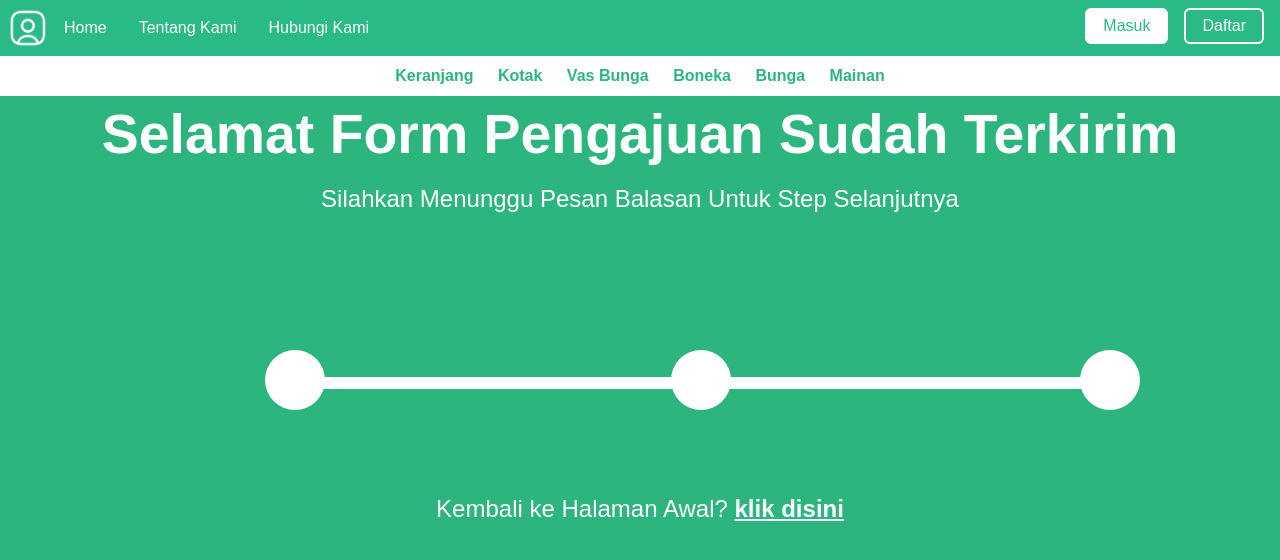
After one commit to MuhammadFirdaus210/INF206-2023-RD4-JunkExchange, a Laravel app: page /kirimpengajuan in a window 1280 px wide. The commit adds this page. Shown: the top 560 px of the page. Run offline with Laravel 10, Linux system fonts and the light colour scheme.

Commit message:
feat : kirim pengajuan dan tentang kami

```diff
--- /dev/null
+++ b/JunkExchange/public/css/kirimpengajuan.css
@@ -0,0 +1,106 @@
+*{
+    font-family: Arial, Helvetica, sans-serif;
+    font-weight: normal;
+    text-decoration: none;
+  }
+
+  body {
+    margin: 0;
+    padding: 0;
+    background-color:#2cb67d ;
+    background-size: 100%;
+    background-position: 0 45px;
+  }
+
+  .toolbar {
+    background-color: #fff;
+    padding: 8px 25px;
+    text-align: center;
+  }
+
+  .toolbar a {
+    text-decoration: none;
+    color: #2cb67d;
+    padding: 5px 10px;
+    border-radius: 5px;
+    font-weight: bold;
+  }
+
+  .main h1{
+    text-decoration: none;
+    text-align: center;
+    color: #fff;
+    font-size: 55.4px;
+    padding: 5px 10px;
+    border-radius: 5px;
+    font-weight: bold;
+  }
+
+  .main h3{
+    text-decoration: none;
+    text-align: center;
+    color: #fff;
+    font-size: 24px;
+    padding: 5px 10px;
+    border-radius: 5px;
+  }
+
+  .shape{
+    width: 100%;
+    min-height: 0px;
+  }
+
+  .lingkaran1{
+    position: absolute;
+    left: 264.63px;
+    top: 350px;
+	width: 60px;
+	height: 60px;
+	background: #fff;
+	border-radius: 100%;
+  }
+
+  .lingkaran2{
+    position: absolute;
+    left: 671.36px;
+    top: 350px;
+	width: 60px;
+	height: 60px;
+	background: #fff;
+	border-radius: 100%;
+  }
+
+  .lingkaran3{
+    position: absolute;
+    left: 1079.53px;
+    top: 350px;
+	width: 60px;
+	height: 60px;
+	background: #fff;
+	border-radius: 100%;
+  }
+
+  .garis{
+    position: absolute;
+    left: 294.35px;
+    top: 376.53px;
+	width: 815.63px;
+    height: 12.33px;
+	background: #fff;
+	border-radius: 23.2px;
+  }
+
+  .footer{
+    text-align: center;
+  }
+
+  .footer p{
+    text-decoration: none;
+    color: #fff;
+    font-size: 24px;
+  }
+
+  .footer p a{
+    color: #fff;
+    font-weight: bold;
+  }
--- /dev/null
+++ b/JunkExchange/resources/views/kirimpengajuan.blade.php
@@ -0,0 +1,29 @@
+@extends('layouts.main')
+
+@section('container')
+<div class="main">
+    <div class="toolbar">
+        <a href="#">Keranjang</a>
+        <a href="#">Kotak</a>
+        <a href="#">Vas Bunga</a>
+        <a href="#">Boneka</a>
+        <a href="#">Bunga</a>
+        <a href="#">Mainan</a>
+    </div>
+        <h1>Selamat Form Pengajuan Sudah Terkirim</h1>
+        <h3>Silahkan Menunggu Pesan Balasan Untuk Step Selanjutnya</h3>
+
+        <div class="shape">
+            <div class="lingkaran1"></div>
+            <div class="garis"></div>
+            <div class="lingkaran2"></div>
+            <div class="lingkaran3"></div>
+        </div>
+    </div>
+    <br><br><br><br><br><br><br><br><br><br><br>
+    <div class="footer">
+        <p>Kembali ke Halaman Awal? <a href="/home">klik disini </a></p>
+    </div>
+</div>
+<link rel="stylesheet" href="css/kirimpengajuan.css">
+@endsection
--- a/JunkExchange/routes/web.php
+++ b/JunkExchange/routes/web.php
@@ -36,6 +36,10 @@ Route::get('/search', function () {
     return view('search');
 });
 
+Route::get('/kirimpengajuan', function () {
+    return view('kirimpengajuan');
+});
+
 
 Route::resource("/datas", DataController::class);
 
```
Also changed, not shown: JunkExchange/resources/views/about.blade.php (+5 -4 lines).
